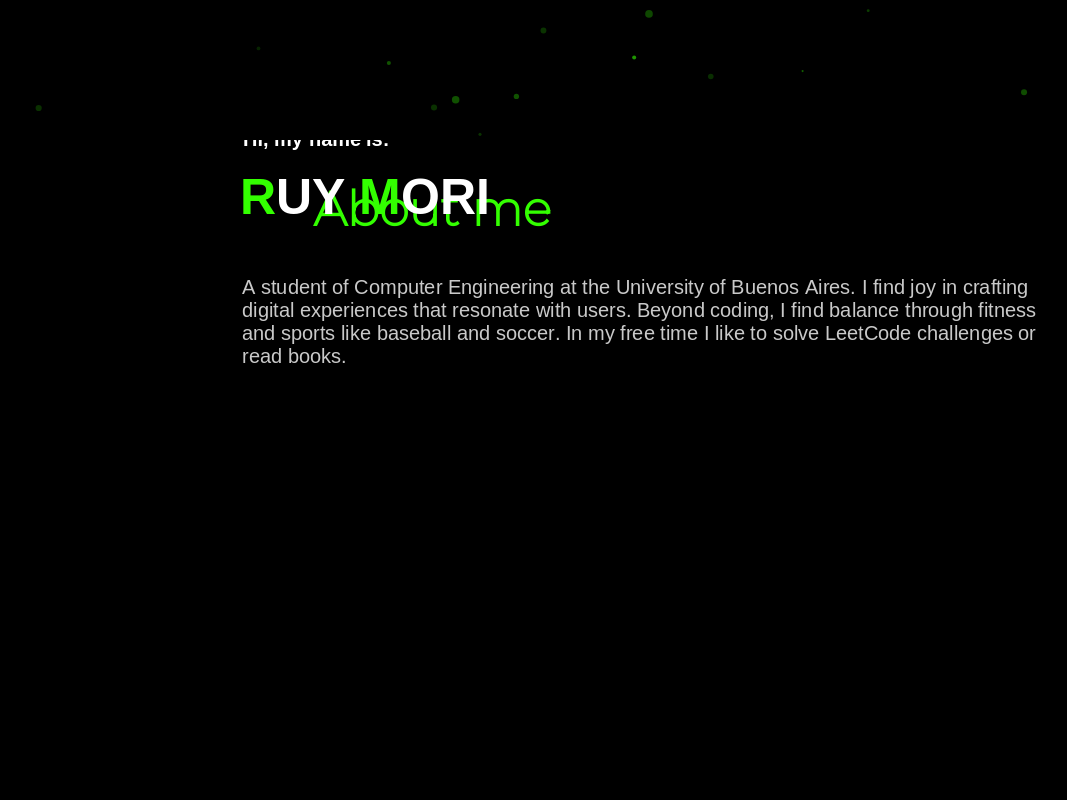
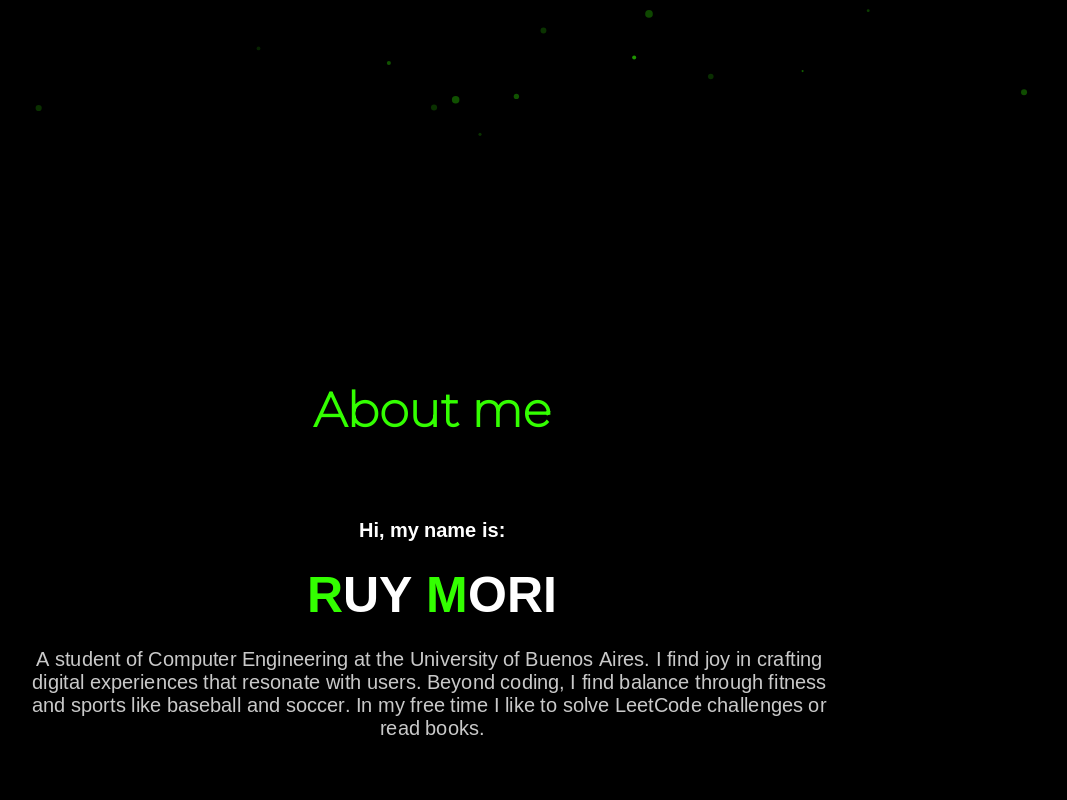
Before and after one commit to Ruyllex/Ruyllex.github.io, a React (Vite) app: page / in a window 1280 px wide. Shown: the part 660-1460 px from the top of the page, without its empty margins (208-1275 px from the left). Built offline with nearby package versions, Linux system fonts and the light colour scheme.

Commit message:
fixing align

```diff
--- a/src/components/About.jsx
+++ b/src/components/About.jsx
@@ -4,6 +4,7 @@ function About() {
   return (
     <section id="about">
       <h1 className="title">About me</h1>
+      <div className="intro">
         <h2 id="title2"><BlurText text="Hi, my name is:" /></h2>
         <h3 id="NAME"><BlurText text="RUY MORI" animateBy="letters" className="name-letters" /></h3>
         <BlurText
@@ -16,6 +17,7 @@ function About() {
             'A student of Computer Engineering at the University of Buenos Aires. I find joy in crafting digital experiences that resonate with users. Beyond coding, I find balance through fitness and sports like baseball and soccer. In my free time I like to solve LeetCode challenges or read books.'
           }
         />
+      </div>
     </section>
   )
 }
--- a/src/index.css
+++ b/src/index.css
@@ -28,10 +28,27 @@ section { height: 100vh; width: 100vw; scroll-snap-align: start; justify-content
 .container { min-height: 100vh; overflow: hidden; }
 h1, h2, h3, p { margin-top: 0; }
 section[id] { scroll-margin-top: 100px; }
+#about {
+  display: flex;
+  flex-direction: column;
+  align-items: center;   /* centra horizontalmente */
+  justify-content: center; /* centra verticalmente si hay altura definida */
+  text-align: center;    /* centra el texto */
+  min-height: 100vh;     /* opcional: ocupa toda la pantalla */
+  gap: 1rem;             /* separa los elementos */
+}
+
+#about h1,
+#about h2,
+#about h3,
+#about p {
+  margin: 0.5rem 0;
+}
 #title2 { position: relative; color: white; margin-left: 451px; margin-top: -170px; font-size: 20px; z-index: 1; }
 #NAME { position: relative; color: white; margin-left: 448px; font-size: 50px; margin-top: -20px; z-index: 1; }
 h2 { font-size: 5vw; margin-top: -150px; }
 #aboutMe { margin-top: -50px; flex-direction: column; color: rgba(255,255,255,0.788); font-size: 20px; max-width: 800px; margin-left: 450px; position: relative; z-index: 1; }
+
 button { color: white; text-decoration: none; font-size: 40px; border: none; background: none; font-weight: 600; font-family: 'Montserrat', sans-serif; margin-top: -40px; }
 button::before { margin-left: auto; }
 button::after, button::before { content: ''; width: 0%; height: 2px; background: #33ff00; display: block; transition: 0.5s; }
```
Lines whose indentation alone changed are shown as unchanged.
